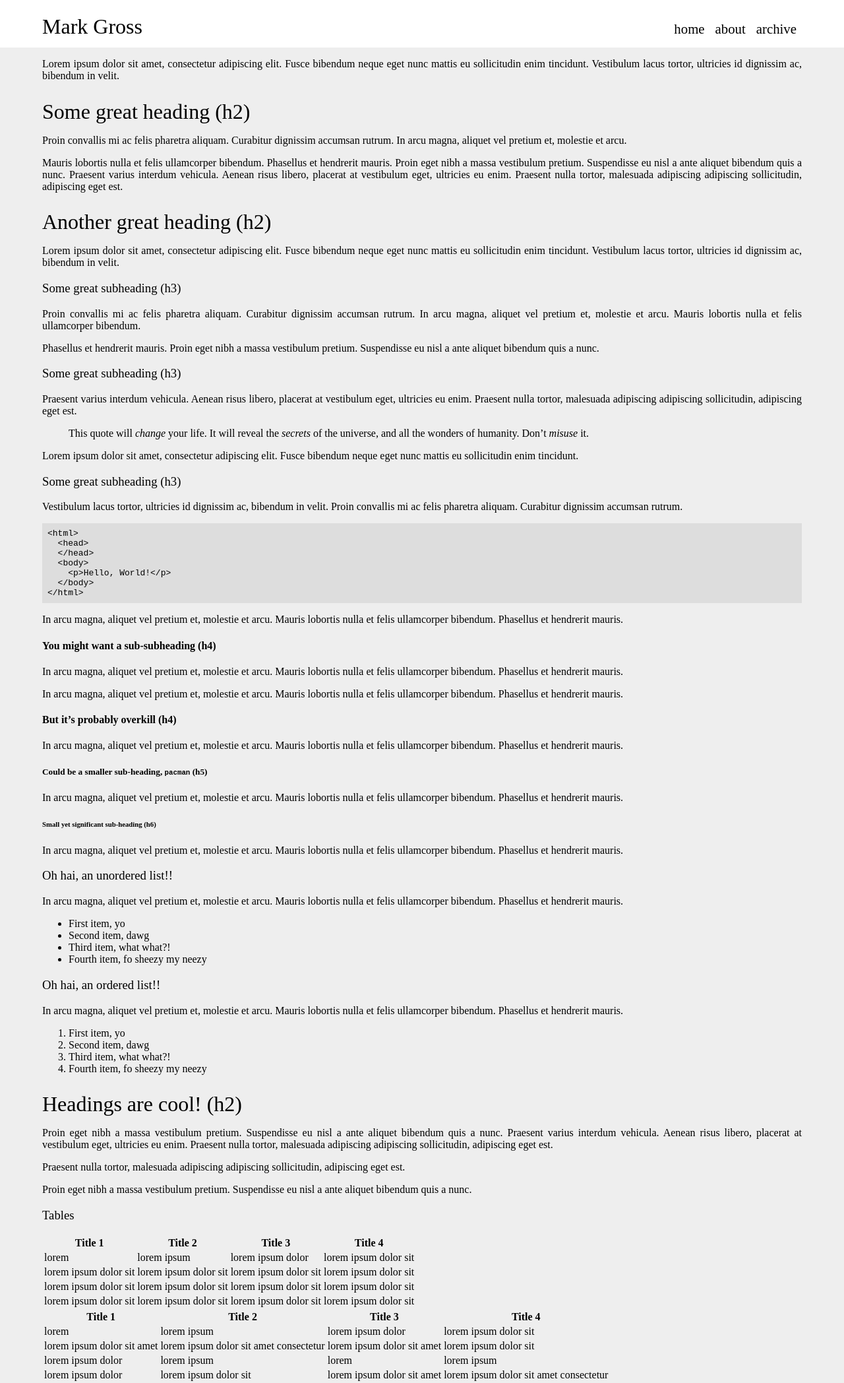
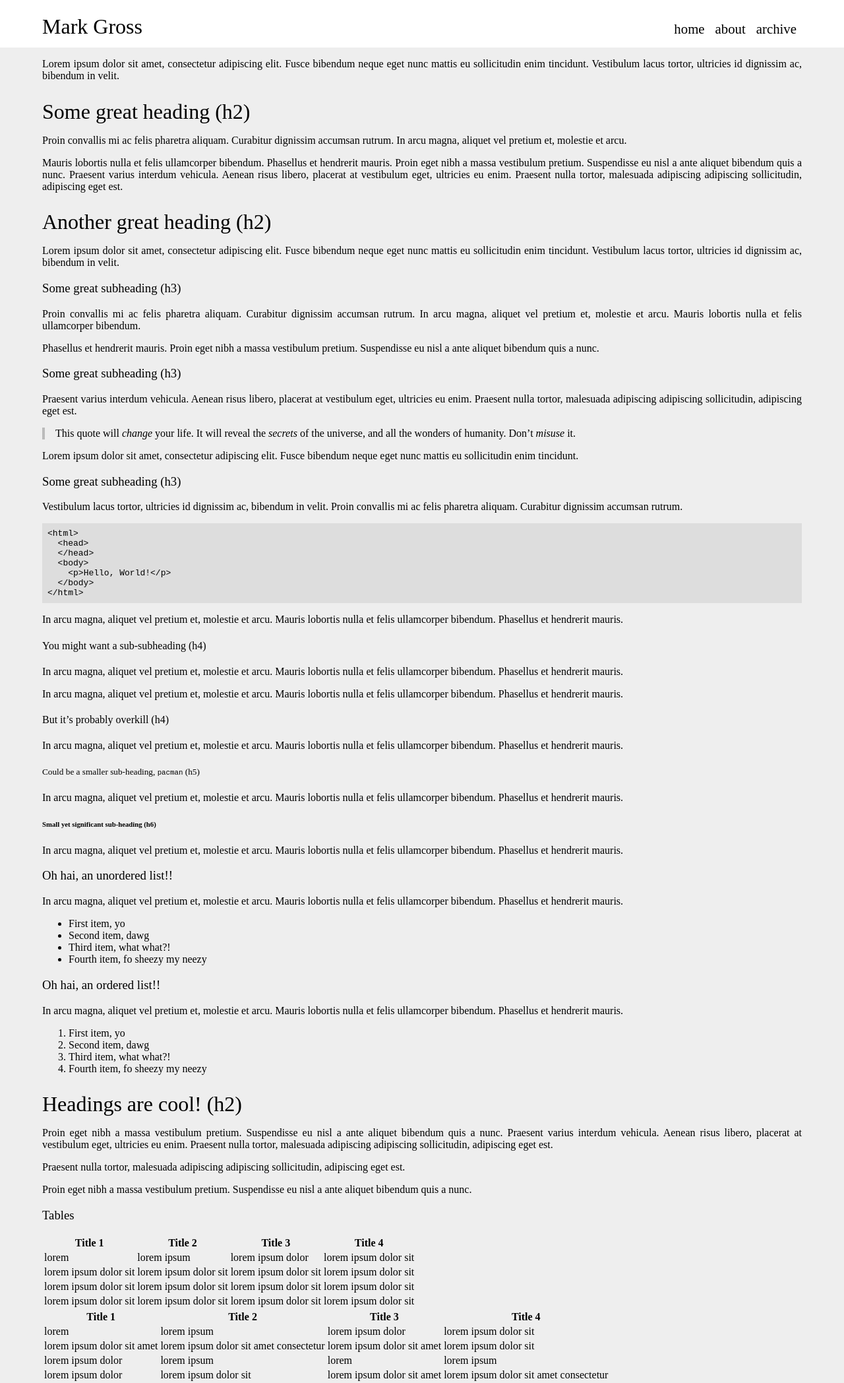
Before and after one commit to MarkusG/markusg.github.io, a Jekyll site: the page built from _posts/2016-05-20-this-post-demonstrates-post-content-styles.md, in a window 1280 px wide. Shown: the whole page at 66% size. Built offline with Jekyll 4.4.1, drawn with Linux system fonts in a browser that asks for light colours.

Commit message:
Blockquote and heading styles

```diff
--- a/_sass/mgross/main.scss
+++ b/_sass/mgross/main.scss
@@ -6,20 +6,18 @@ body {
 	margin: 0;
 }
 
+h1, h2, h3, h4, h5 {
+	font-weight: normal;
+}
+
 h1 {
-	font-weight: normal;
 	font-size: 3rem;
 	margin-top: 0;
 }
 
 h2 {
-	font-weight: normal;
 	font-size: 2rem;
 	margin-bottom: 0;
-}
-
-h3 {
-	font-weight: normal;
 }
 
 a {
@@ -32,6 +30,12 @@ img {
 	max-width: 100%;
 	max-height: 400px;
 	margin: auto;
+}
+
+blockquote {
+	border-left: 4px solid #bbb;
+	margin-left: 0;
+	padding-left: 1em;
 }
 
 p {
```
